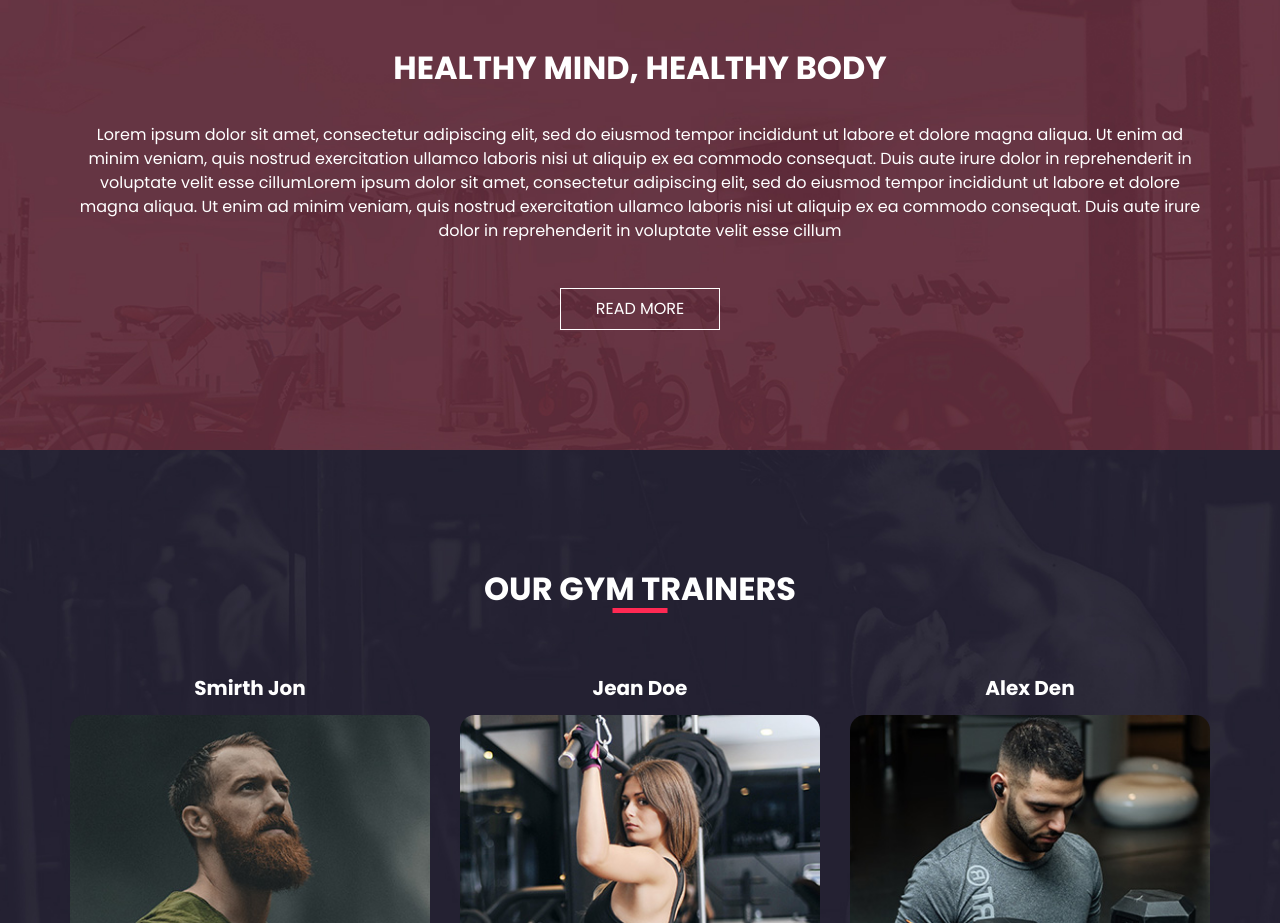
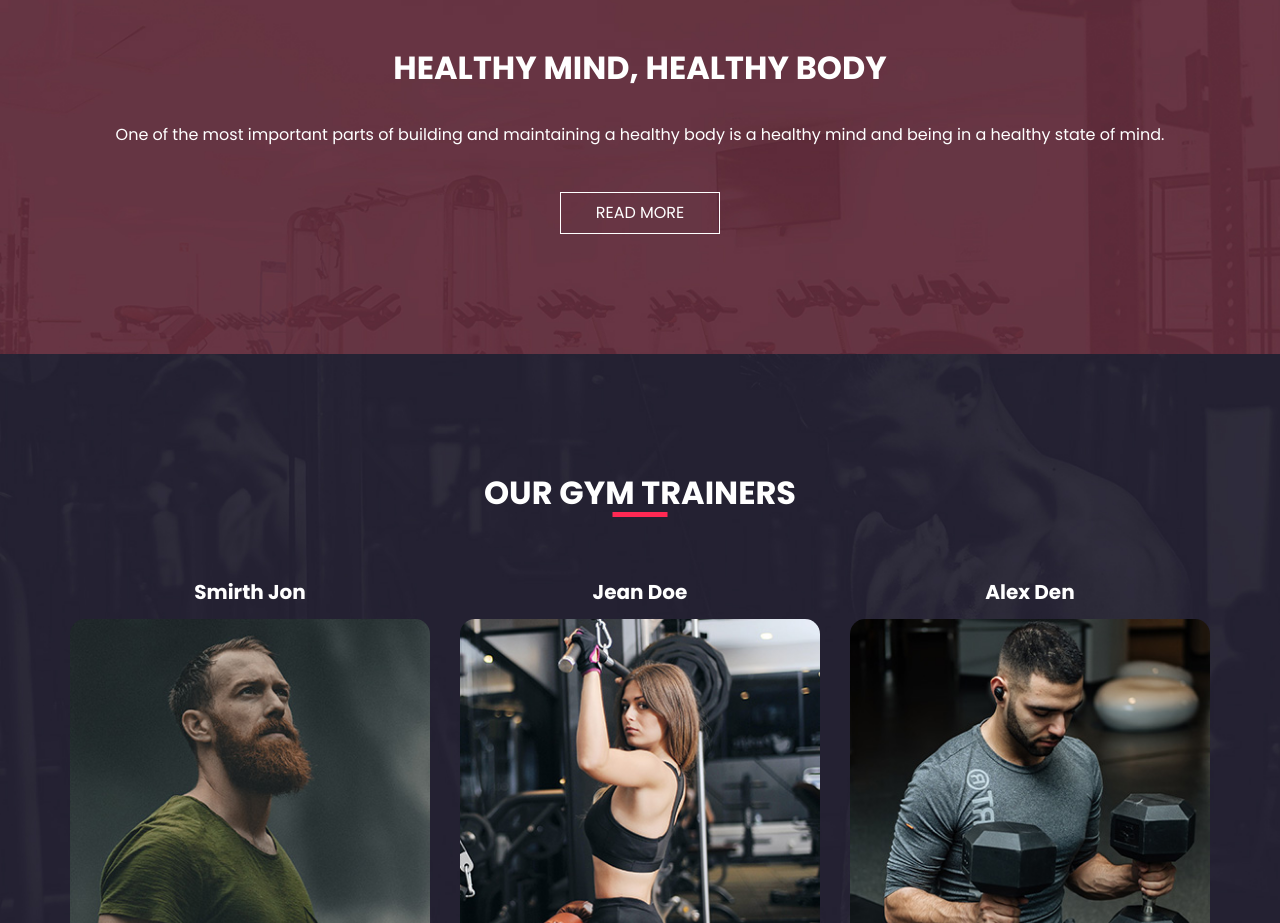
Before and after one commit to ek-dot/Group-5-Project, a plain HTML site: page index.html in a window 1280 px wide. Shown: the part 1480-2403 px from the top of the page. Drawn offline with nearby package versions, Linux system fonts and the light colour scheme.

Commit message:
added index.html

```diff
--- a/index.html
+++ b/index.html
@@ -278,7 +278,7 @@
               HEALTHY MIND, HEALTHY BODY
             </h2>
             <p>
-              Lorem ipsum dolor sit amet, consectetur adipiscing elit, sed do eiusmod tempor incididunt ut labore et dolore magna aliqua. Ut enim ad minim veniam, quis nostrud exercitation ullamco laboris nisi ut aliquip ex ea commodo consequat. Duis aute irure dolor in reprehenderit in voluptate velit esse cillumLorem ipsum dolor sit amet, consectetur adipiscing elit, sed do eiusmod tempor incididunt ut labore et dolore magna aliqua. Ut enim ad minim veniam, quis nostrud exercitation ullamco laboris nisi ut aliquip ex ea commodo consequat. Duis aute irure dolor in reprehenderit in voluptate velit esse cillum
+              One of the most important parts of building and maintaining a healthy body is a healthy mind and being in a healthy state of mind.
             </p>
             <div class="btn-box">
               <a href="">
```
